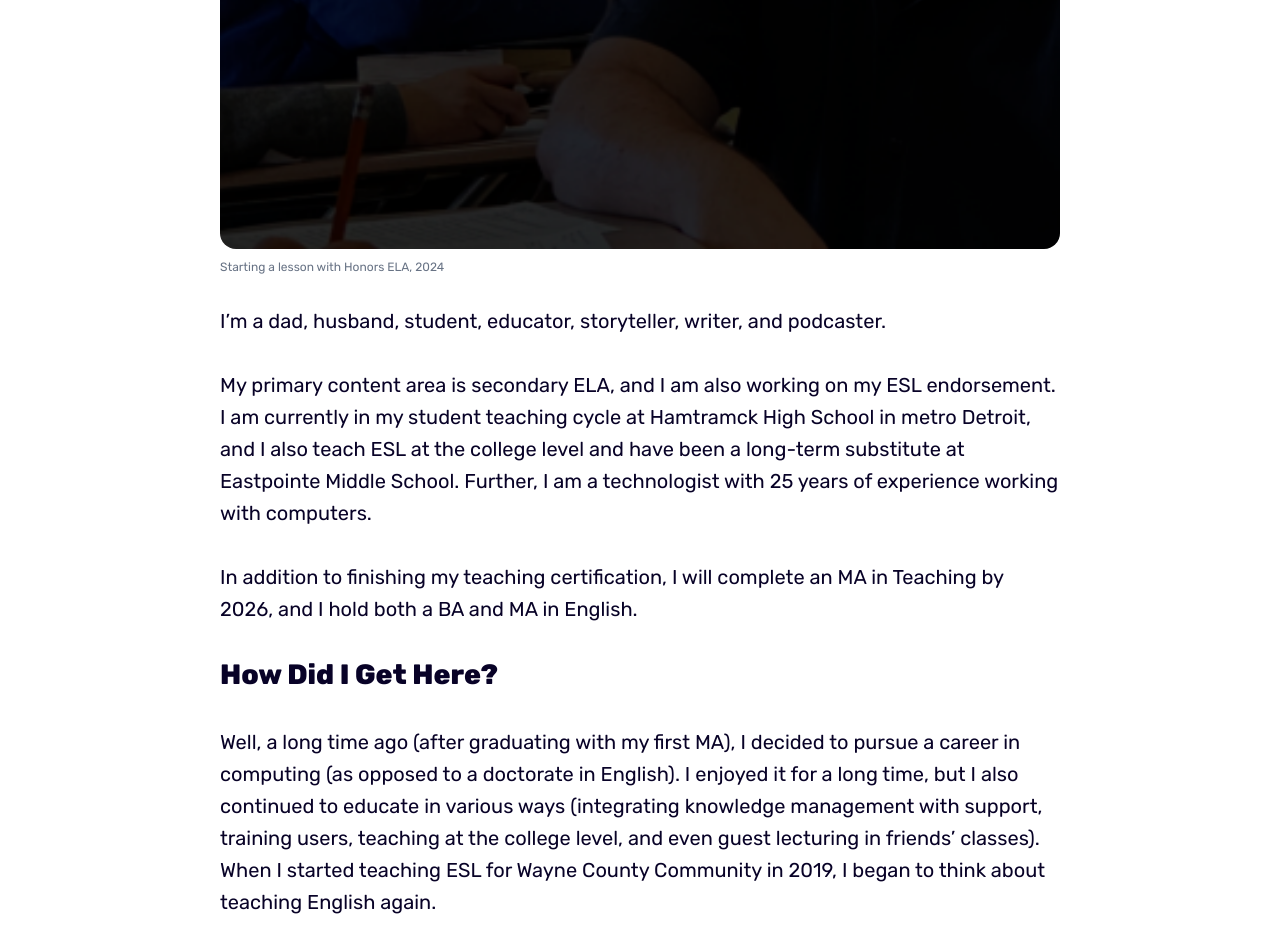
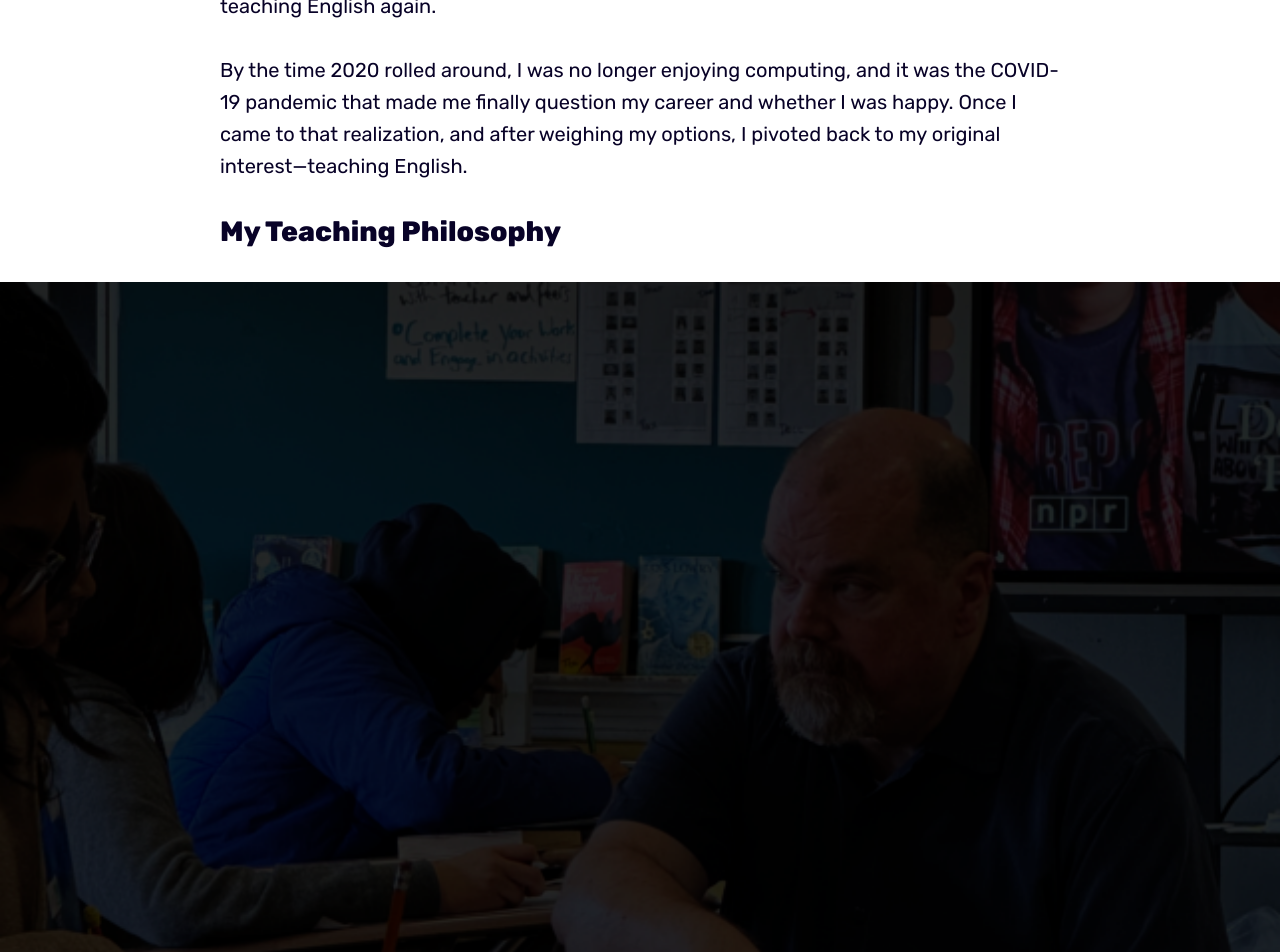
Before and after one commit to geoffreysperl/teaching, a Jekyll site: the page built from _pages/about.md, in a window 1280 px wide and 1400 px high, scrolled down 841 px. Shown: the top 952 px of the window. Built offline with Jekyll 4.4.1, drawn with Linux system fonts in a browser that asks for light colours; some of the changed text lies outside the part shown.

Commit message:
Adding photo to about

```diff
--- a/_pages/about.md
+++ b/_pages/about.md
@@ -3,8 +3,8 @@ layout: page
 title: About Me
 description:
 permalink: /about/
-image: '/images/kneeling.png'
-image_caption: 'Starting a lesson with Honors ELA, 2024'
+# image: ''
+# image_caption: ''
 ---
 I'm a dad, husband, student, educator, storyteller, writer, and podcaster.
 
@@ -20,14 +20,7 @@ By the time 2020 rolled around, I was no longer enjoying computing, and it was t
 
 ## My Teaching Philosophy
 
-<div class="gallery-box">
-  <div class="gallery">
-    <img src="/images/53530089764_81d308a763_o.png" loading="lazy">
-    <img src="/images/53530098204_dfc3764985_o.png" loading="lazy">
-    <img src="/images/53530205365_efb851419c_o.png" loading="lazy">
-  </div>
-  <em>Various classes, 2024</em>
-</div>
+![Kneeling and talking with a student]({{site.baseurl}}/images/kneeling.png#wide)
 
 My teaching philosophy is twofold.
 
```
